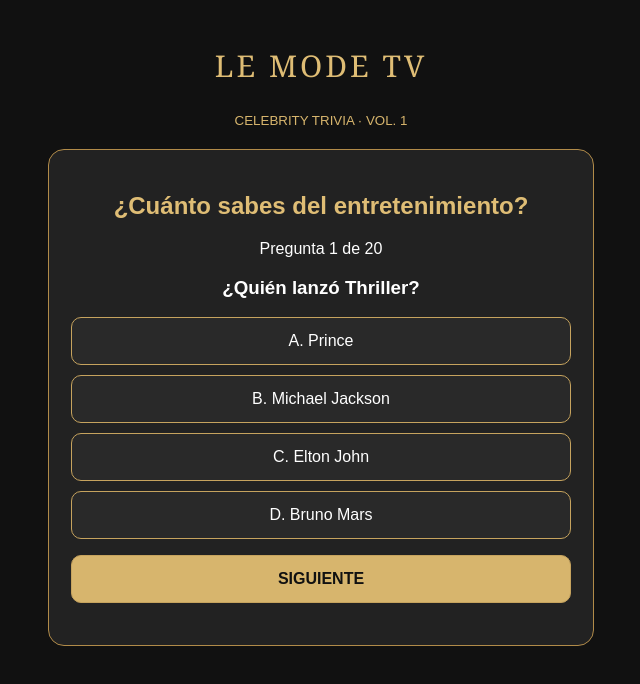
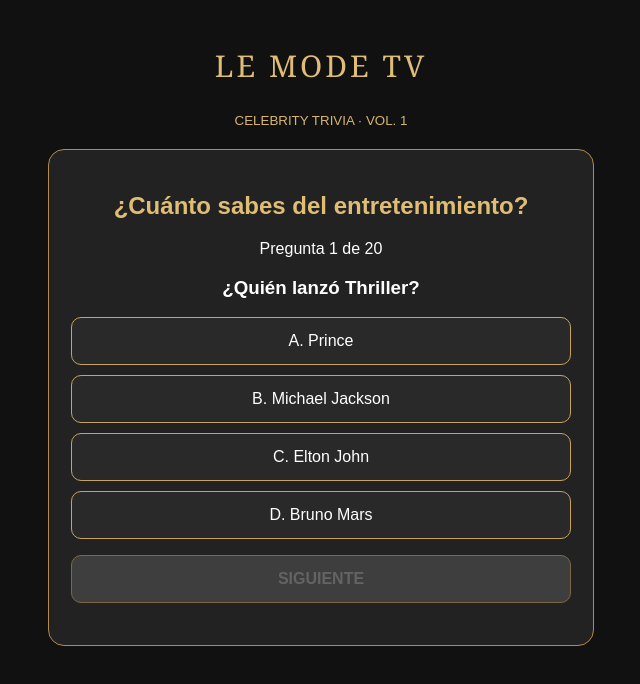
Before and after one commit to lemodetvmagazine/le-mode-tv-magazine2, a plain HTML site: page trivia/index.html in a window 1280 px wide. Both pictures are taken after a click on the button "COMENZAR A JUGAR". Shown: the whole page, without its empty margins (319-959 px from the left). Drawn offline with Linux system fonts and the light colour scheme.

Commit message:
Actualizar index.html

```diff
--- a/trivia/index.html
+++ b/trivia/index.html
@@ -13,6 +13,7 @@ h2{color:#dfbd75}
 button{display:block;width:100%;padding:14px;margin:10px 0;border-radius:10px;border:1px solid #c6a35e;background:#292929;color:white;font-size:16px}
 button:active{background:#80612d}
 #next{background:#d7b56d;color:#111;font-weight:bold}
+#next:disabled{background:#555;color:#999;opacity:.55}
 small{color:#d7b56d}
 </style>
 </head>
```
